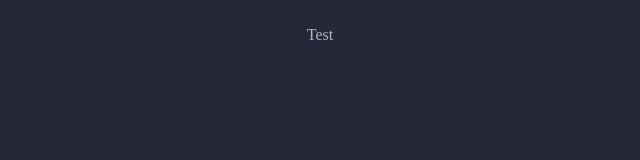
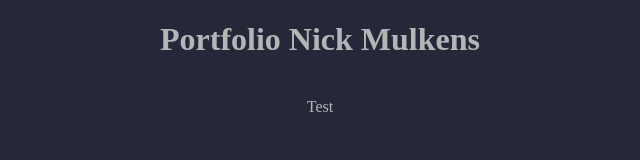
Before and after one commit to NMU21/NMU21.github.io, a plain HTML site: page index.html in a window 1280 px wide. Shown: the whole page, without its empty margins (320-960 px from the left). Drawn offline with Linux system fonts and the light colour scheme.

Commit message:
Update index.html

```diff
--- a/index.html
+++ b/index.html
@@ -6,11 +6,12 @@ body {
 color: #b5b5b7;
 background-color: #252839;
 }
-title {
+h1 {
   text-align: center;
   }
   </style>
   <title>Portfolio Nick Mulkens</title>
+  <h1>Portfolio Nick Mulkens</h1>
 </head>
 <body>
 <br>
```
